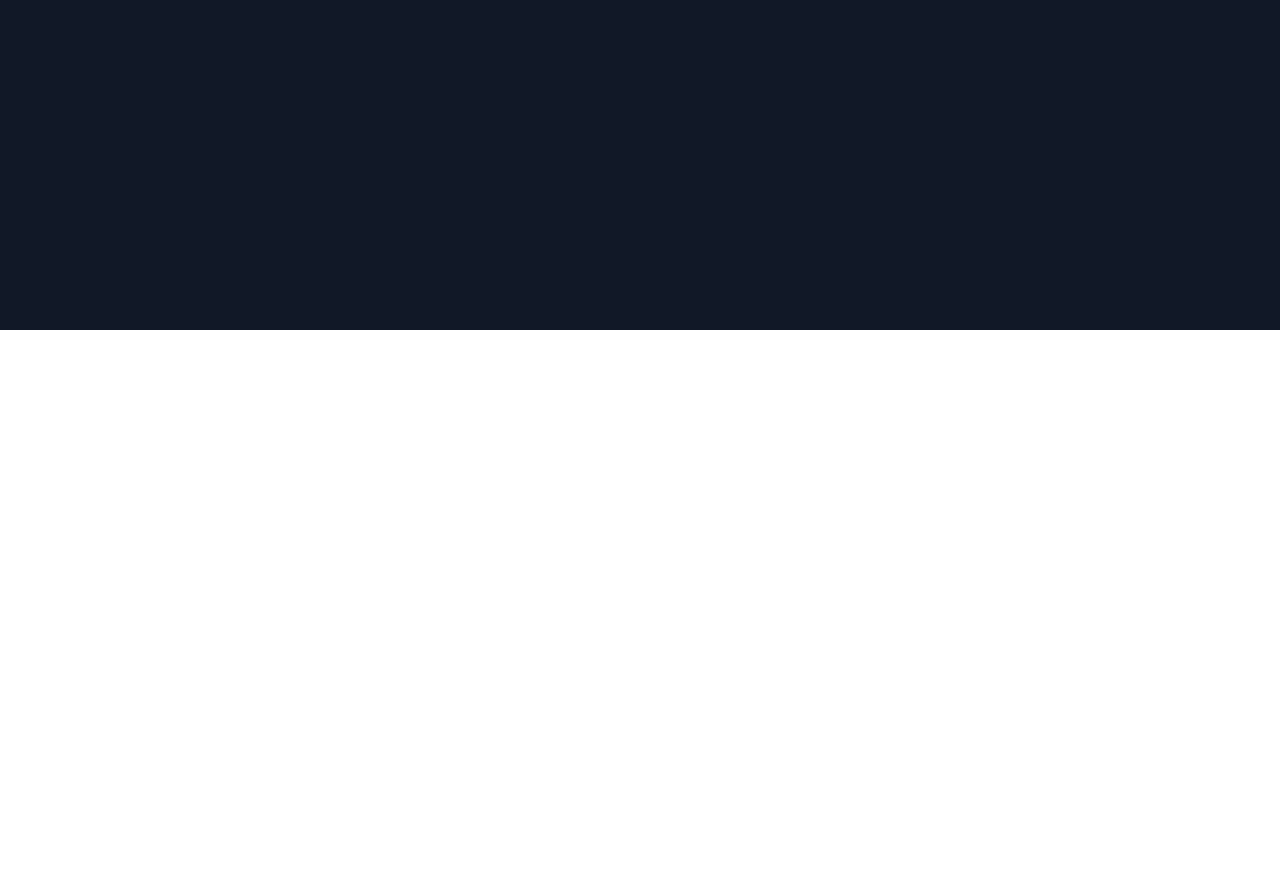
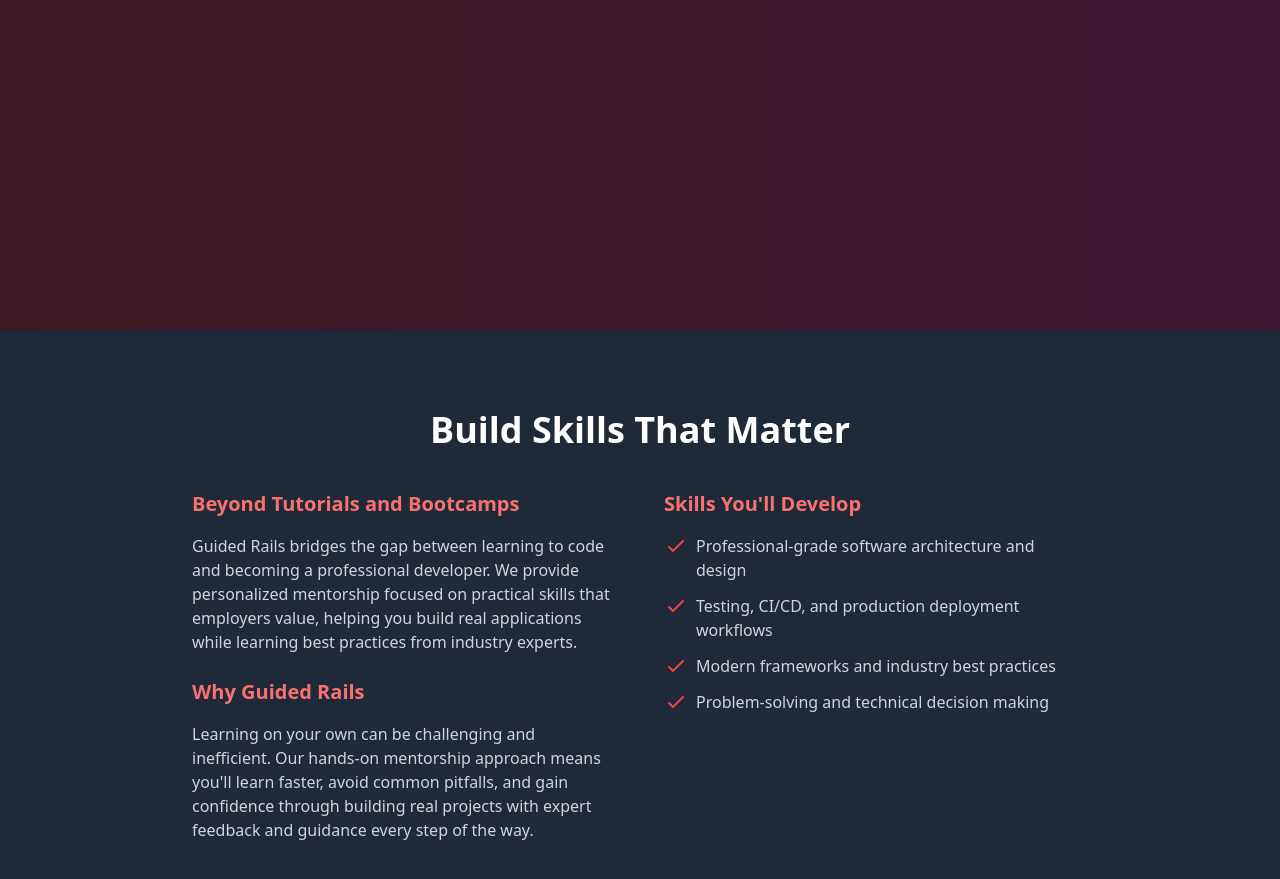
Before and after one commit to Guided-Rails/guided-rails.github.io, a Jekyll site: the page built from index.markdown, in a window 1280 px wide and 900 px high, scrolled down 570 px. Shown: the top 879 px of the window. Built offline with Jekyll 4.4.1, drawn with Linux system fonts in a browser that asks for light colours; nearby versions of some CDN libraries; before the commit the page ends 900 px from its top, so only the background shows below that; some of the changed text lies outside the part shown.

Commit message:
Updated home page to add project details

```diff
--- a/_layouts/home.html
+++ b/_layouts/home.html
@@ -2,6 +2,96 @@
 layout: default
 ---
 
-<div class="flex h-screen items-center justify-center bg-gray-900">
-  <h1 class="text-6xl font-bold text-white">Guided Rails</h1>
+<div class="min-h-screen bg-gray-900">
+  <!-- Hero Section -->
+  <header class="relative flex items-center justify-center h-screen px-4 overflow-hidden">
+    <div class="relative z-10 max-w-4xl mx-auto text-center">
+      <h1 class="text-5xl md:text-7xl font-bold text-white mb-6">Guided Rails</h1>
+      <p class="text-xl md:text-2xl text-gray-300 mb-10">Develop real-world coding skills with expert guidance</p>
+      <a href="mailto:{{ site.email }}" class="inline-block bg-red-700 hover:bg-red-800 text-white font-medium py-3 px-8 rounded-lg transition duration-300 transform hover:scale-105">Level Up Your Skills</a>
+    </div>
+    <div class="absolute inset-0 bg-gradient-to-r from-red-900/40 to-pink-900/40 z-0"></div>
+  </header>
+
+  <!-- About Section -->
+  <section id="about" class="py-20 px-4 bg-gray-800">
+    <div class="max-w-4xl mx-auto">
+      <h2 class="text-3xl md:text-4xl font-bold text-white mb-10 text-center">Build Skills That Matter</h2>
+      <div class="grid md:grid-cols-2 gap-12">
+        <div>
+          <h3 class="text-xl font-semibold text-red-400 mb-4">Beyond Tutorials and Bootcamps</h3>
+          <p class="text-gray-300 mb-6">Guided Rails bridges the gap between learning to code and becoming a professional developer. We provide personalized mentorship focused on practical skills that employers value, helping you build real applications while learning best practices from industry experts.</p>
+          <h3 class="text-xl font-semibold text-red-400 mb-4">Why Guided Rails</h3>
+          <p class="text-gray-300">Learning on your own can be challenging and inefficient. Our hands-on mentorship approach means you'll learn faster, avoid common pitfalls, and gain confidence through building real projects with expert feedback and guidance every step of the way.</p>
+        </div>
+        <div>
+          <h3 class="text-xl font-semibold text-red-400 mb-4">Skills You'll Develop</h3>
+          <ul class="text-gray-300 space-y-3">
+            <li class="flex items-start">
+              <svg class="h-6 w-6 text-red-500 mr-2 flex-shrink-0" fill="none" viewBox="0 0 24 24" stroke="currentColor">
+                <path stroke-linecap="round" stroke-linejoin="round" stroke-width="2" d="M5 13l4 4L19 7"></path>
+              </svg>
+              <span>Professional-grade software architecture and design</span>
+            </li>
+            <li class="flex items-start">
+              <svg class="h-6 w-6 text-red-500 mr-2 flex-shrink-0" fill="none" viewBox="0 0 24 24" stroke="currentColor">
+                <path stroke-linecap="round" stroke-linejoin="round" stroke-width="2" d="M5 13l4 4L19 7"></path>
+              </svg>
+              <span>Testing, CI/CD, and production deployment workflows</span>
+            </li>
+            <li class="flex items-start">
+              <svg class="h-6 w-6 text-red-500 mr-2 flex-shrink-0" fill="none" viewBox="0 0 24 24" stroke="currentColor">
+                <path stroke-linecap="round" stroke-linejoin="round" stroke-width="2" d="M5 13l4 4L19 7"></path>
+              </svg>
+              <span>Modern frameworks and industry best practices</span>
+            </li>
+            <li class="flex items-start">
+              <svg class="h-6 w-6 text-red-500 mr-2 flex-shrink-0" fill="none" viewBox="0 0 24 24" stroke="currentColor">
+                <path stroke-linecap="round" stroke-linejoin="round" stroke-width="2" d="M5 13l4 4L19 7"></path>
+              </svg>
+              <span>Problem-solving and technical decision making</span>
+            </li>
+          </ul>
+        </div>
+      </div>
+    </div>
+  </section>
+
+  <!-- Mentorship Process Section -->
+  <section class="py-20 px-4 bg-gray-900">
+    <div class="max-w-4xl mx-auto">
+      <h2 class="text-3xl md:text-4xl font-bold text-white mb-10 text-center">Our Mentorship Approach</h2>
+      <div class="grid md:grid-cols-3 gap-8">
+        <div class="bg-gray-800 p-6 rounded-lg">
+          <div class="w-12 h-12 bg-red-700 rounded-full flex items-center justify-center mb-4 text-white font-bold">1</div>
+          <h3 class="text-xl font-semibold text-white mb-3">Skill Assessment</h3>
+          <p class="text-gray-300">We'll evaluate your current skills, identify growth areas, and create a personalized learning path focused on your career goals.</p>
+        </div>
+        <div class="bg-gray-800 p-6 rounded-lg">
+          <div class="w-12 h-12 bg-red-700 rounded-full flex items-center justify-center mb-4 text-white font-bold">2</div>
+          <h3 class="text-xl font-semibold text-white mb-3">Project-Based Learning</h3>
+          <p class="text-gray-300">Work on real projects with regular code reviews, pair programming sessions, and technical guidance from experienced developers.</p>
+        </div>
+        <div class="bg-gray-800 p-6 rounded-lg">
+          <div class="w-12 h-12 bg-red-700 rounded-full flex items-center justify-center mb-4 text-white font-bold">3</div>
+          <h3 class="text-xl font-semibold text-white mb-3">Portfolio Building</h3>
+          <p class="text-gray-300">Complete projects that demonstrate your skills to potential employers and receive guidance on technical interviews and career advancement.</p>
+        </div>
+      </div>
+    </div>
+  </section>
+
+  <!-- CTA Section -->
+  <section class="py-20 px-4 bg-gray-900 border-t border-gray-700">
+    <div class="max-w-4xl mx-auto text-center">
+      <h2 class="text-3xl md:text-4xl font-bold text-white mb-6">Ready to Accelerate Your Development Skills?</h2>
+      <p class="text-xl text-gray-300 mb-10">We accept a limited number of mentees to ensure personalized attention. Apply today to start your journey toward becoming a professional-level developer.</p>
+      <a href="mailto:{{ site.email }}" class="inline-block bg-red-700 hover:bg-red-800 text-white font-medium py-3 px-8 rounded-lg transition duration-300">Apply for Mentorship</a>
+    </div>
+  </section>
+
+  <!-- Footer -->
+  <footer class="py-10 px-4 bg-gray-800 text-center">
+    <p class="text-gray-400">© {{ 'now' | date: "%Y" }} Guided Rails LLC. All rights reserved.</p>
+  </footer>
 </div>
```
